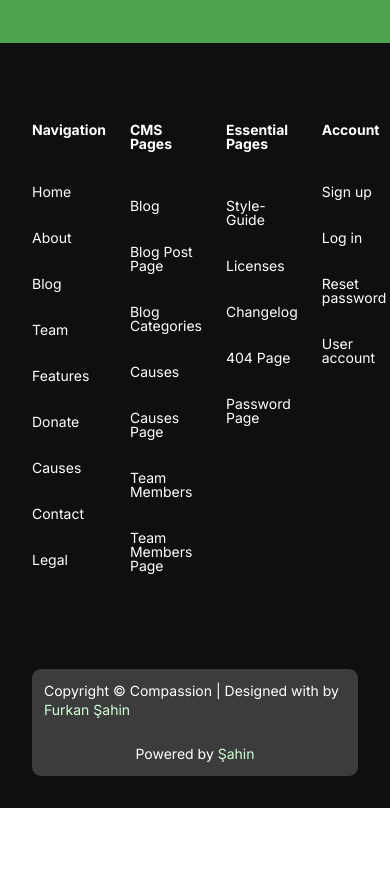
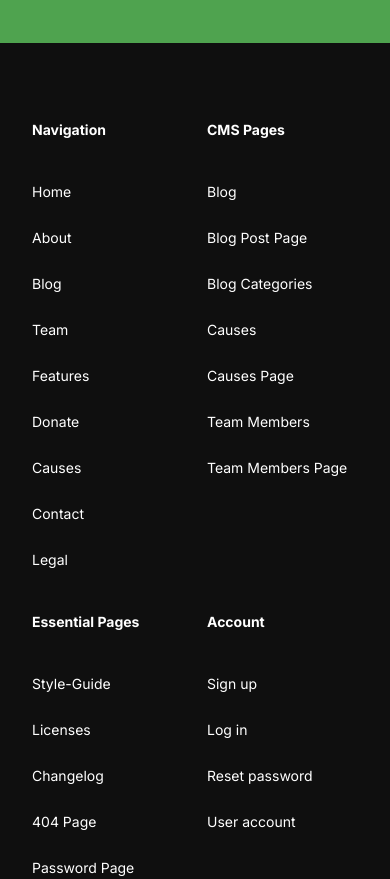
Before and after one commit to shnnfurkan/HTML-CSS-Course, a plain HTML site: page Compassion (Responsive)/index.html in a window 390 px wide. Shown: the part 9680-10559 px from the top of the page. Before the commit the page ends 10488 px from the top, so only its background shows below. Drawn offline with nearby package versions, Linux system fonts and the light colour scheme.

Commit message:
edited responsive-2

```diff
--- a/Compassion (Responsive)/queries.css
+++ b/Compassion (Responsive)/queries.css
@@ -539,6 +539,11 @@
     .blog-notes-item p {
         font-size: 1.6rem;
     }
+
+    .footer-container {
+        grid-template-columns: 1fr 1fr;
+        row-gap: 4.8rem;
+    }
 }
 
 @media (max-width: 31.25em) {
```
